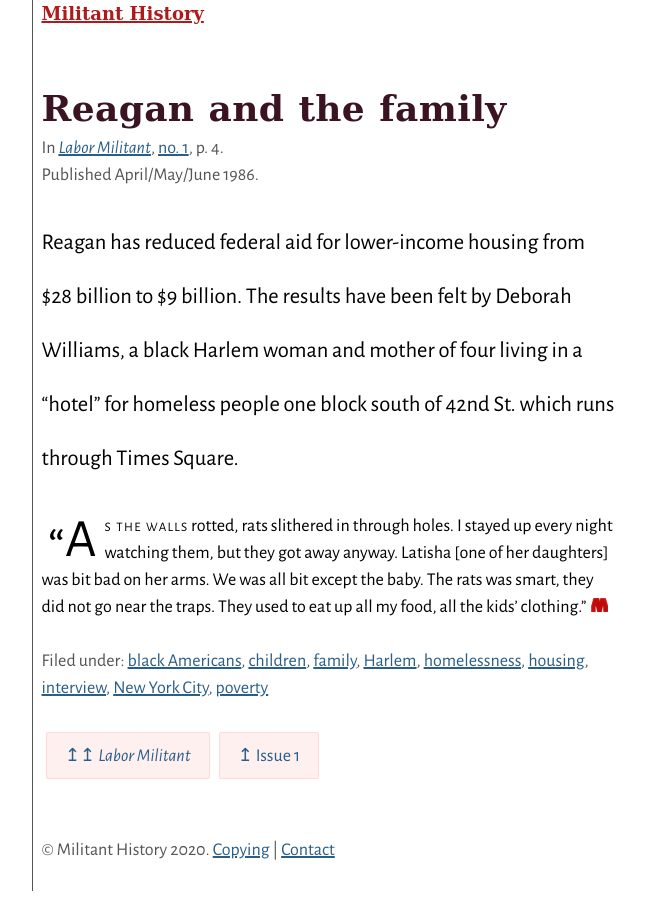
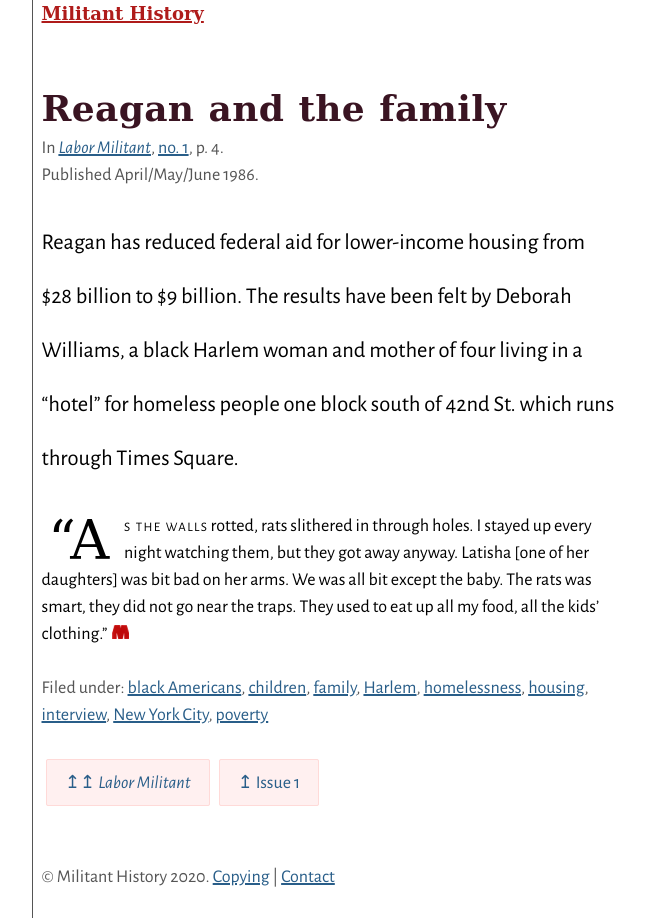
Before and after one commit to jackwillis/militanthistory, a Jekyll site: the page built from _lm_articles/01/reagan-and-the-family.md, in a window 1280 px wide. Shown: the whole page, without its empty margins (311-956 px from the left). Built offline with Jekyll 4.4.1, drawn with Linux system fonts in a browser that asks for light colours.

Commit message:
Improve drop cap

```diff
--- a/styles/main.scss
+++ b/styles/main.scss
@@ -236,11 +236,13 @@
 }
 
 .drop-cap__initial {
-  display:block;
+  display: block;
   float: left;
   text-transform: initial;
-  margin: 0.25em 0.125em;
+  margin: 0.25em;
+  margin-left: 0.125em;
   font-size: 300%;
+  font-family: $heading-font-stack;
 }
 
 .breadcrumb ul {
```
